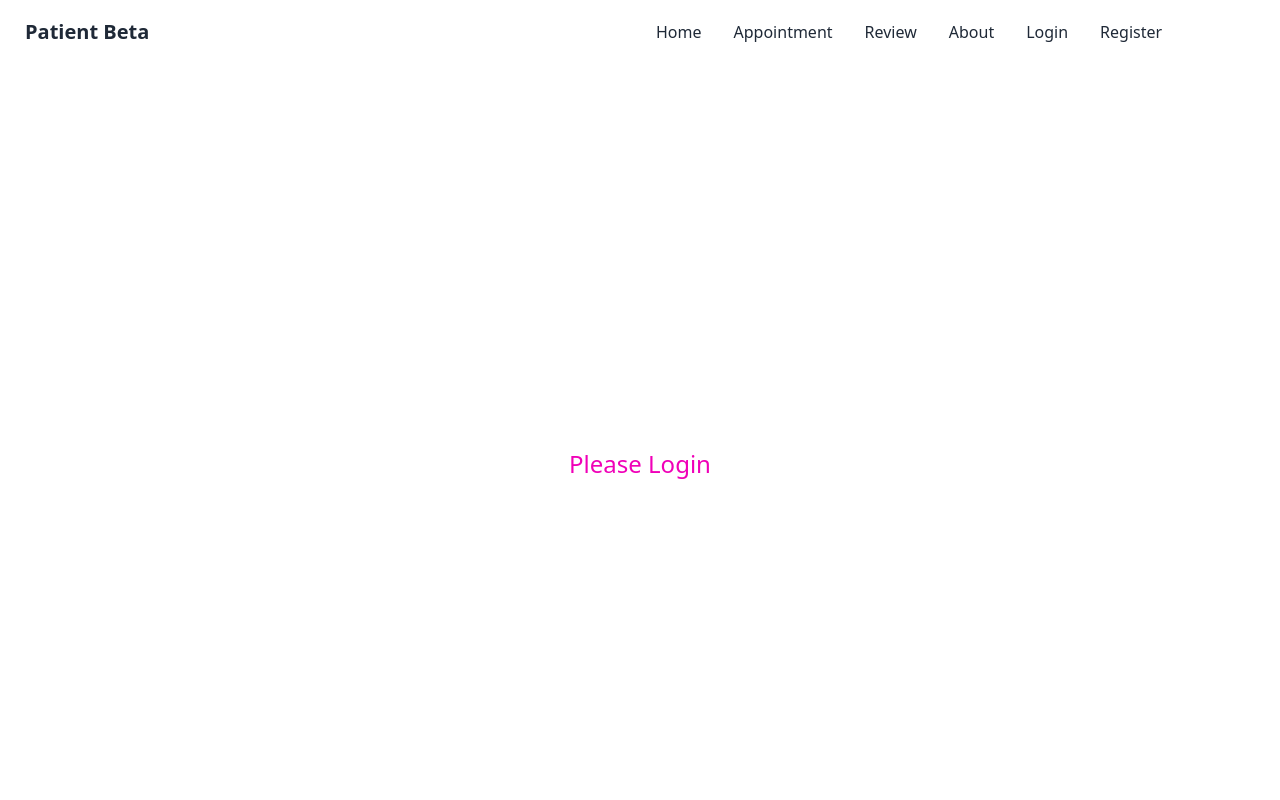
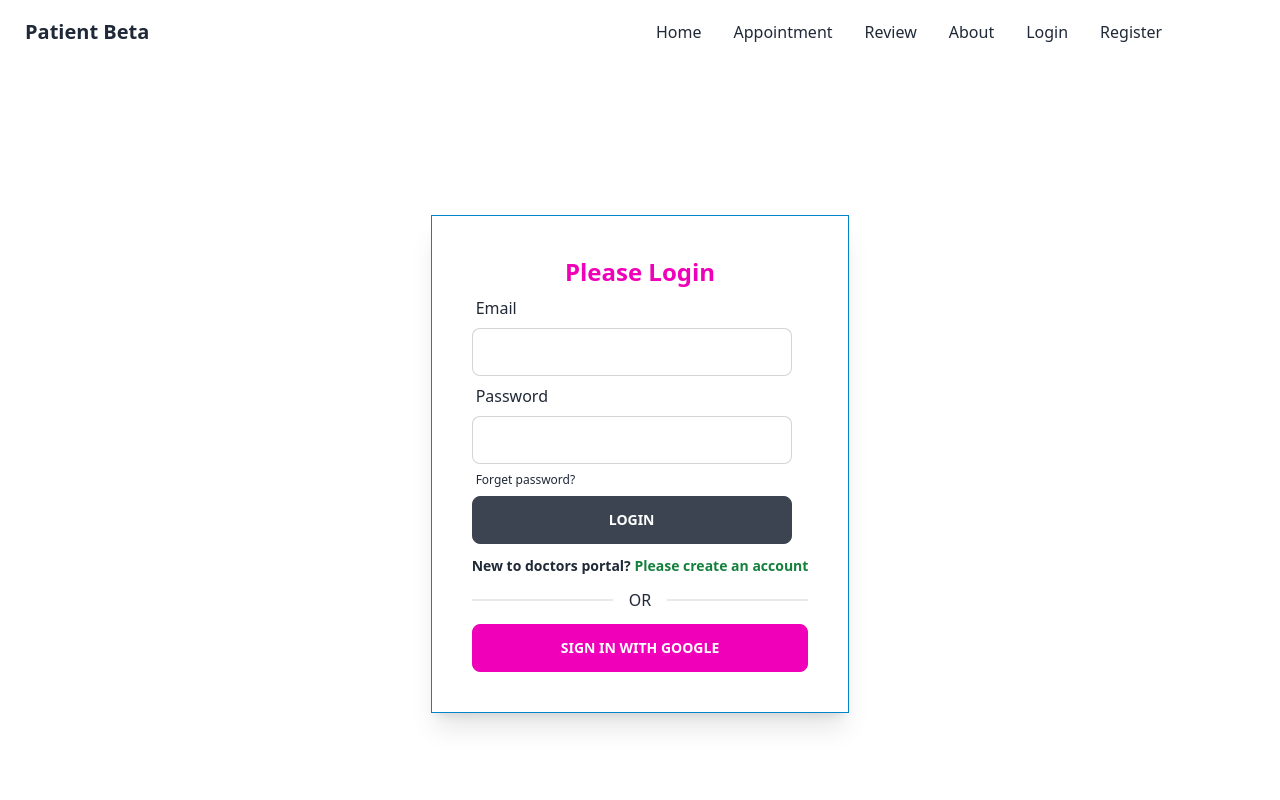
Before and after one commit to mdsultanmahmud/patient-beta, a React (Vite) app: page /login in a window 1280 px wide. Shown: the top 800 px of the page. Built offline with nearby package versions, Linux system fonts and the light colour scheme.

Commit message:
design login page and add firebase and firebase environmenta variable

```diff
--- a/package.json
+++ b/package.json
@@ -15,6 +15,7 @@
     "@fortawesome/react-fontawesome": "^0.2.0",
     "daisyui": "^2.39.1",
     "date-fns": "^2.29.3",
+    "firebase": "^9.14.0",
     "react": "^18.2.0",
     "react-day-picker": "^8.3.6",
     "react-dom": "^18.2.0",
--- /dev/null
+++ b/src/firebase/firebase.init.jsx
@@ -0,0 +1,18 @@
+// Import the functions you need from the SDKs you need
+import { initializeApp } from "firebase/app";
+// TODO: Add SDKs for Firebase products that you want to use
+// https://firebase.google.com/docs/web/setup#available-libraries
+
+// Your web app's Firebase configuration
+const firebaseConfig = {
+  apiKey: import.meta.env.VITE_apiKey,
+  authDomain: import.meta.env.VITE_authDomain,
+  projectId: import.meta.env.VITE_projectId,
+  storageBucket: import.meta.env.VITE_storageBucket,
+  messagingSenderId: import.meta.env.VITE_messagingSenderId,
+  appId: import.meta.env.VITE_appId
+};
+
+// Initialize Firebase
+const app = initializeApp(firebaseConfig);
+export default app
--- a/src/pages/Login/Login.jsx
+++ b/src/pages/Login/Login.jsx
@@ -1,10 +1,32 @@
-import React from 'react';
-
+import React, { useState } from 'react';
+import { useForm } from 'react-hook-form';
+import { Link } from 'react-router-dom';
 const Login = () => {
+    const { register, handleSubmit } = useForm()
+    const loginHandling = data =>{
+        console.log(data)
+    }
     return (
         <div className='min-h-screen grid place-items-center'>
-            <div>
-                <h1 className='text-center text-secondary text-2xl'>Please Login</h1>
+            <div className='shadow-xl p-10 border border-sky-600'>
+                <h1 className='text-center text-secondary text-2xl font-bold'>Please Login</h1>
+                <form onSubmit={handleSubmit(loginHandling)}>
+                    <div className="form-control w-full max-w-xs">
+                        <label className="label">Email</label>
+                        <input required {...register('email')} className="input input-bordered w-full max-w-xs" />
+                    </div>
+                    <div className="form-control w-full max-w-xs">
+                        <label className="label">Password</label>
+                        <input required {...register('password')} className="input input-bordered w-full max-w-xs" />
+                        <label className="label">
+                            <span className="label-text-alt">Forget password?</span>
+                        </label>
+                    </div>
+                    <input value={'Login'} type="submit" className="btn w-full max-w-xs" />
+                </form>
+                <p className='text-sm font-bold my-3'>New to doctors portal? <Link to={'/register'} className='text-green-700'>Please create an account</Link></p>
+                    <div className="divider">OR</div>
+                    <button className='btn btn-secondary w-full'>Sign in with Google</button>
             </div>
         </div>
     );
```
Also changed, not shown: 1 other file (tests, documents, lock files or other folders).
